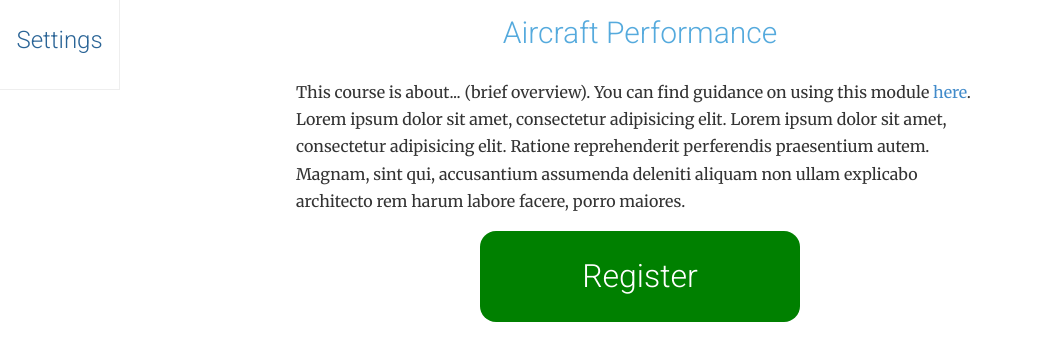
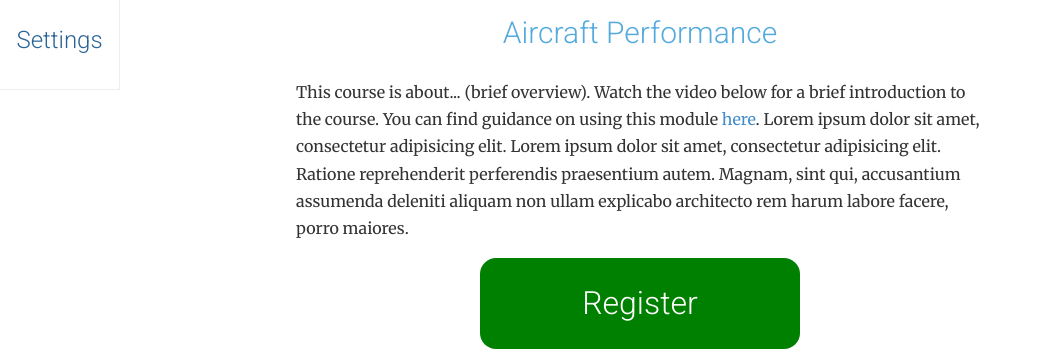
Before and after one commit to patrickgrey/ec-ians-2014-new-lms-design-pages, a plain HTML site: page index.html in a window 1280 px wide. Shown: the top 351 px of the page, without its empty margins (0-1061 px from the left). Drawn offline with Linux system fonts and the light colour scheme.

```diff
--- a/index.html
+++ b/index.html
@@ -50,7 +50,7 @@
 
                 <div class="ec-content-padded">
 
-                    <p>This course is about... (brief overview). You can find guidance on using this module <a href="#">here</a>. Lorem ipsum dolor sit amet, consectetur adipisicing elit. Lorem ipsum dolor sit amet, consectetur adipisicing elit. Ratione reprehenderit perferendis praesentium autem. Magnam, sint qui, accusantium assumenda deleniti aliquam non ullam explicabo architecto rem harum labore facere, porro maiores.</p>
+                    <p>This course is about... (brief overview). Watch the video below for a brief introduction to the course. You can find guidance on using this module <a href="#">here</a>. Lorem ipsum dolor sit amet, consectetur adipisicing elit. Lorem ipsum dolor sit amet, consectetur adipisicing elit. Ratione reprehenderit perferendis praesentium autem. Magnam, sint qui, accusantium assumenda deleniti aliquam non ullam explicabo architecto rem harum labore facere, porro maiores.</p>
                 </div>
 
                 <a href="page1.html" class="ec-register">Register</a>
```
